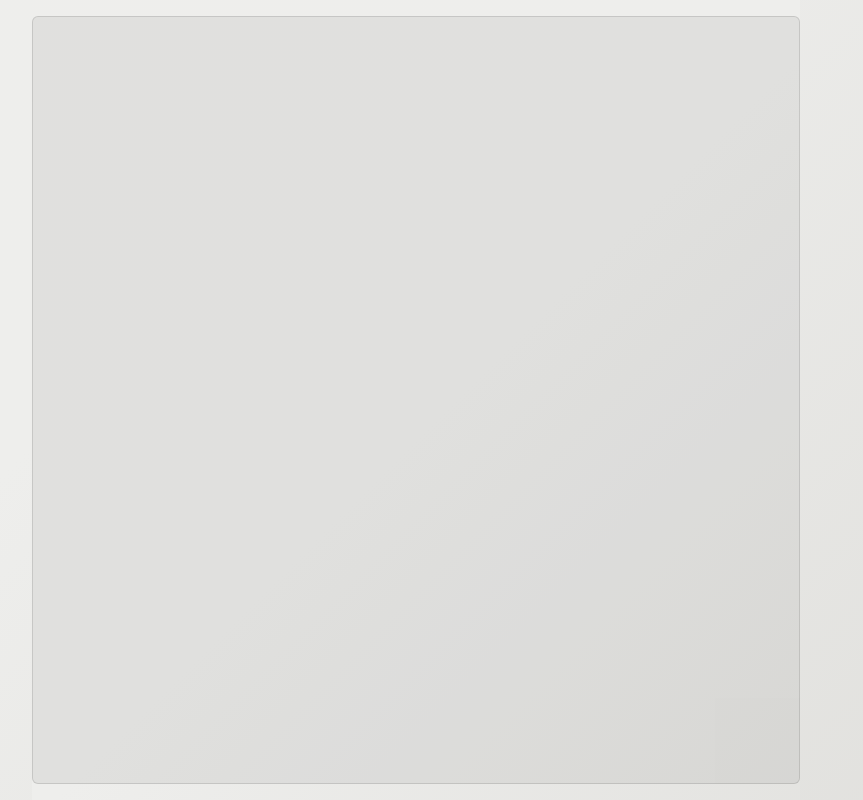
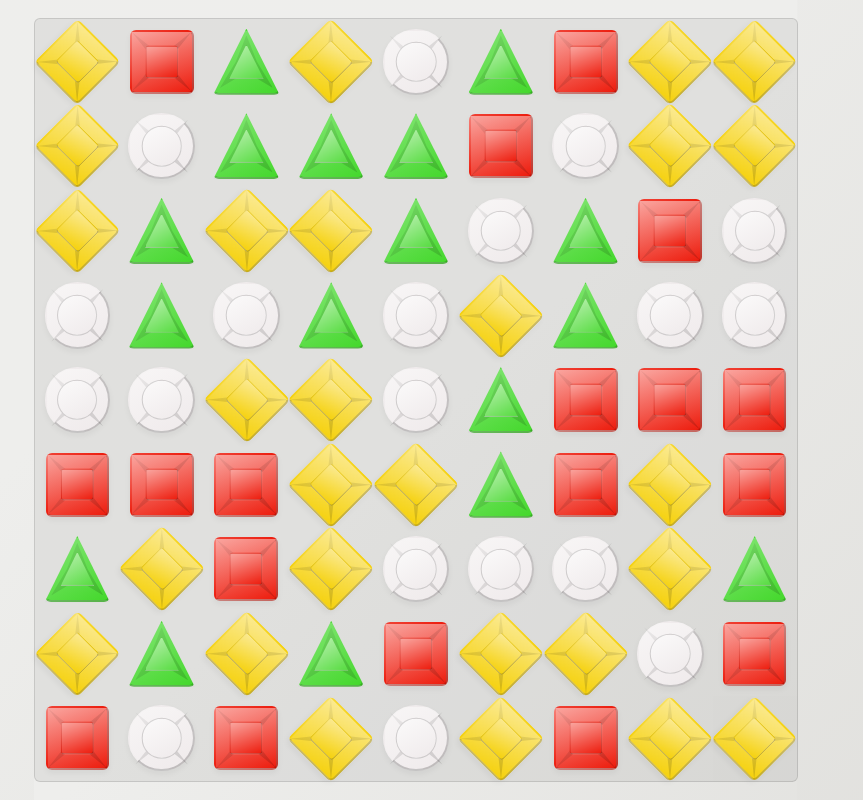
Before and after one commit to ErickPetru/js13k-jewelsback, a website built with Parcel: page src/index.pug in a window 1280 px wide. Shown: the whole page, without its empty margins (224-1087 px from the left). Built offline with nearby package versions, Linux system fonts and the light colour scheme.

Commit message:
Initial jewels styling

```diff
--- a/src/css/base.styl
+++ b/src/css/base.styl
@@ -1,48 +1,24 @@
 vendors = official webkit
 
 html, body
+  display: flex
+  justify-content: center
+  align-items: center
   margin: 0
   padding: 0
   height: 100vh
-  display: flex
-  justify-content: center
-  align-items: center
-  background-image: linear-gradient(-45deg, #d5d4d0 0%, #d5d4d0 1%, #eeeeec 31%, #efeeec 75%, #e9e9e7 100%)
+  background-image: linear-gradient(-45deg, #d5d4d0 0, #d5d4d0 1%, #eeeeec 31%, #efeeec 75%, #e9e9e7 100%)
   background-size: 400% 400%
+  font: 1.15em / 1.3 sans-serif
   animation: background-animation 15s ease infinite
 
-#board
-  box-sizing: border-box
-  width: calc(100vmin - 2rem)
-  height: calc(100vmin - 2rem)
-  display: grid
+@keyframes background-animation
+  0%
+    background-position: 0 50%
+  50%
+    background-position: 100% 50%
+  100%
+    background-position: 0 50%
 
-.row
-  display: grid
-  &:first-child .column
-    border-top: 1px solid #2222
-    display: grid
-    &:first-child
-      border-radius: 6px 0 0 0
-    &:last-child
-      border-radius: 0 6px 0 0
-  &:last-child .column
-    border-bottom: 1px solid #2222
-    display: grid
-    &:first-child
-      border-radius: 0 0 0 6px
-    &:last-child
-      border-radius: 0 0 6px 0
-
-.column
-  box-sizing: border-box
-  background: #2221
-  &:first-child
-    border-left: 1px solid #2222
-  &:last-child
-    border-right: 1px solid #2222
-
-@keyframes background-animation
-  0% { background-position: 0% 50% }
-  50% { background-position: 100% 50% }
-  100% { background-position: 0% 50% }
+@import './board'
+@import './jewels'
--- /dev/null
+++ b/src/css/board.styl
@@ -0,0 +1,31 @@
+#board
+  display: grid
+  box-sizing: border-box
+  width: calc(100vmin - 2rem)
+  height: calc(100vmin - 2rem)
+
+.row
+  display: grid
+  &:first-child .column
+    border-top: 1px solid #2222
+    &:first-child
+      border-radius: 6px 0 0 0
+    &:last-child
+      border-radius: 0 6px 0 0
+  &:last-child .column
+    border-bottom: 1px solid #2222
+    &:first-child
+      border-radius: 0 0 0 6px
+    &:last-child
+      border-radius: 0 0 6px 0
+
+.column
+  display: flex
+  justify-content: center
+  align-items: center
+  box-sizing: border-box
+  background: #2221
+  &:first-child
+    border-left: 1px solid #2222
+  &:last-child
+    border-right: 1px solid #2222
--- /dev/null
+++ b/src/css/jewels.styl
@@ -0,0 +1,83 @@
+$color-square = #f3372a
+$color-diamond = #f5d10c
+$color-circle = #efeaeb
+$color-triangle = #44d82c
+$color-hexagon = #2a5bf3
+
+.jewel
+  box-sizing: border-box
+  width: calc(100% - 1rem)
+  height: @width
+
+.square, .diamond, .circle, .triangle
+  $color = $color-square
+  position: relative
+  border-width: 2px
+  border-style: solid
+  border-top-color: rgba(0, 0, 0, .005)
+  border-right-color: rgba(0, 0, 0, .2)
+  border-bottom-color: rgba(0, 0, 0, .2)
+  border-left-color: rgba(0, 0, 0, .005)
+  border-radius: 6px
+  background: linear-gradient(160deg, $color + 55%, $color - 12%)
+  box-shadow: 0 3px 6px rgba(0, 0, 0, .05)
+  &::before, &::after
+    box-sizing: border-box
+    content: ''
+    position: absolute
+    top: 50%; left: 50%
+    transform: translate(-50%, -50%)
+  &::before
+    width: 100%; height: 100%
+    clip-path: polygon(0 0, 0 0, 40% 50%, 0 100%, 0 100%, 50% 60%, 100% 100%, 100% 100%, 60% 50%, 100% 0, 100% 0, 50% 40%)
+    background: linear-gradient(135deg, rgba(0, 0, 0, .05), rgba(0, 0, 0, .15))
+
+.square, .diamond
+  width: calc(100% - 1.125rem)
+  height: @width
+  &::after
+    width: 55%
+    height: 55%
+    border-width: 1px
+    border-style: solid
+    border-top-color: rgba(0, 0, 0, .075)
+    border-right-color: rgba(0, 0, 0, .25)
+    border-bottom-color: rgba(0, 0, 0, .25)
+    border-left-color: rgba(0, 0, 0, .075)
+    border-radius: 4px
+    box-shadow: -2px -2px 8px rgba(255, 255, 255, .3), 2px 2px 8px rgba(0, 0, 0, .025), inset -4px -4px 8px 2px 2px 8px rgba(0, 0, 0, .1)
+    background: inherit
+
+.diamond
+  $color = $color-diamond
+  width: calc(100% - 1.25rem)
+  height: @width
+  background: linear-gradient(160deg, $color + 55%, $color)
+  transform: rotate(45deg)
+
+.circle
+  $color = $color-circle
+  border-radius: 50%
+  background: linear-gradient(150deg, $color + 55%, $color)
+  &::before
+    width: 85%; height: 85%
+  &::after
+    border: 1px solid rgba(0, 0, 0, .15)
+    border-radius: 50%
+    content: ''
+    width: 65%; height: 65%
+    background: linear-gradient(150deg, $color + 75%, $color)
+
+.triangle
+  $color = $color-triangle
+  clip-path: polygon(50% 0%, 0% 100%, 100% 100%)
+  background: linear-gradient(150deg, $color + 35%, $color)
+  &::before
+    width: 85%; height: 85%
+    clip-path: polygon(30% 50%, 0 100%, 0 100%, 50% 70%, 100% 100%, 100% 100%, 70% 50%, 50% 0)
+  &::after
+    border: 1px solid rgba(0, 0, 0, .15)
+    content: ''
+    width: 55%; height: 55%
+    background: linear-gradient(150deg, $color + 65%, $color + 10%)
+    clip-path: polygon(50% 0%, 0% 100%, 100% 100%)
--- a/src/index.pug
+++ b/src/index.pug
@@ -4,5 +4,5 @@ html(lang="en")
     title Jewelsback
     link(rel="stylesheet", href="css/base.styl")
   body
-    div#board
+    section#board
     script(src="js/index.js")
```
